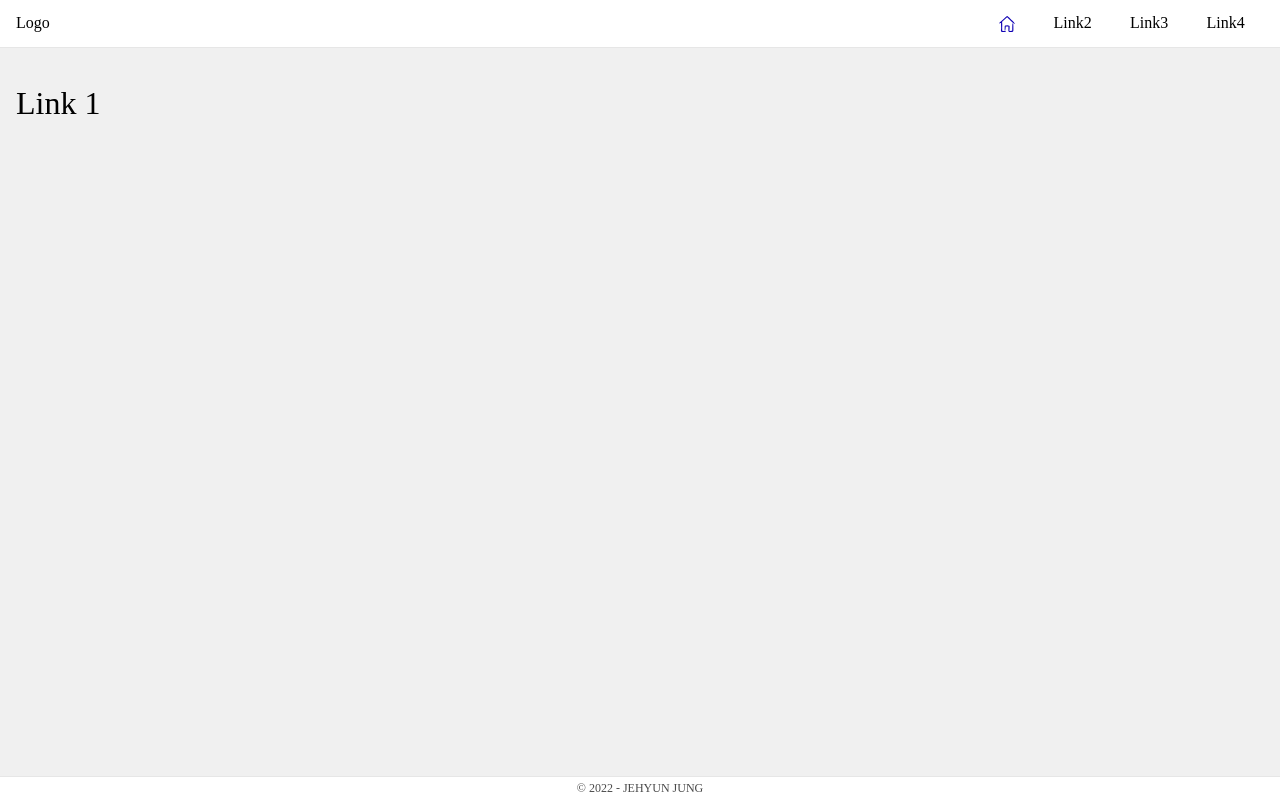
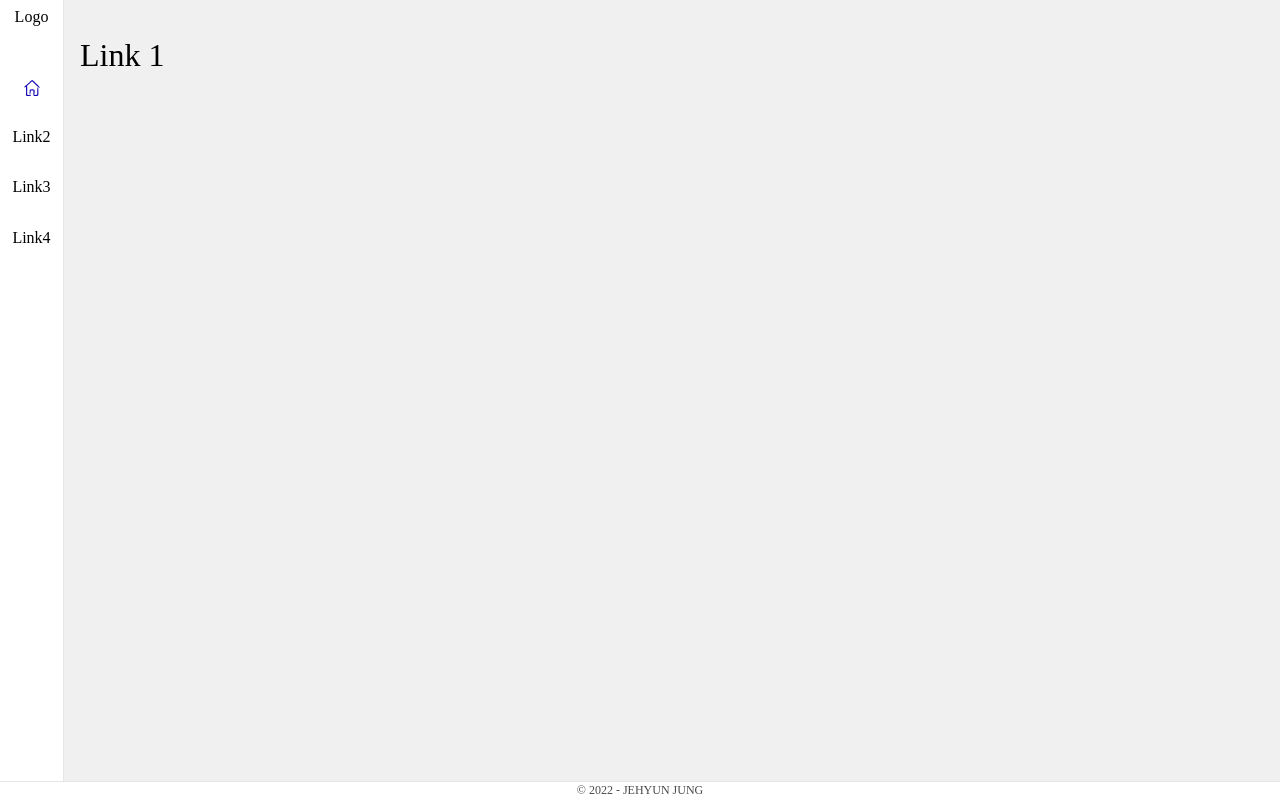
Before and after one commit to congmul/react-advanced, a React (Create React App) app: page / in a window 1280 px wide. Built offline with nearby package versions, Linux system fonts and the light colour scheme.

Commit message:
Add layout-side

```diff
--- a/src/components/Layout/Layout.tsx
+++ b/src/components/Layout/Layout.tsx
@@ -4,7 +4,7 @@ import Footer from '../Footer/Footer';
 
 function Layout():JSX.Element {
     return(
-        <div className="layout-basic">
+        <div className="layout-side"> {/* choose "layout-basic" or "layout-side" */}
             <Header />
             <main><Outlet /></main>
             <Footer>© 2022 - JEHYUN JUNG</Footer>
--- a/src/sass/_variables.scss
+++ b/src/sass/_variables.scss
@@ -2,7 +2,7 @@
 * Size
 */
 $header-height: 3rem;
-$footer-height: 1.5rem;
+$footer-height: 1.2rem;
 
 /**
 * Color
--- a/src/sass/components/_header.scss
+++ b/src/sass/components/_header.scss
@@ -34,3 +34,47 @@
         }
     }
 }
+
+.layout-side header{
+    display: flex;
+    flex-direction: column;
+    align-items: center;
+    width: 4rem;
+    height: calc(100vh - $footer-height);
+    border-right: 1px solid $color-border-light;
+    .logo {
+        height: 4rem;
+        padding: 0.5rem 0;
+    }
+    nav {
+        width: 100%;
+        ul {
+            display: flex;
+            flex-direction: column;
+            align-items: center;
+            height: 100%;
+            a{
+                width: 100%;
+                &.active{
+                    color: $color-text-primary;
+                    svg{
+                        fill: $color-text-primary;
+                    }
+                }
+                li {
+                    width: 100%;
+                    display: flex;
+                    justify-content: center;
+                    height: 100%;
+                    padding: 1rem 0;
+                    transition: all 0.3s ease-in-out;
+                    &:hover {
+                        transition: all 0.3s ease-in-out;
+                        color: $color-text-primary;
+                        background-color: rgba($color-text-primary, 0.1);
+                    }
+                }
+            }
+        }
+    }
+}
--- a/src/sass/components/_layout.scss
+++ b/src/sass/components/_layout.scss
@@ -7,3 +7,18 @@
         padding: 1rem;
     }
 }
+.layout-side {
+    overflow: hidden;
+    display: flex;
+    flex-wrap: wrap;
+    main{
+        overflow-y: auto;
+        height: calc(100vh - $footer-height);
+        width: calc(100vw - 4rem);
+        background-color: $color-background-default;
+        padding: 1rem;
+    }
+    footer{
+        width: 100%;
+    }
+}
```
